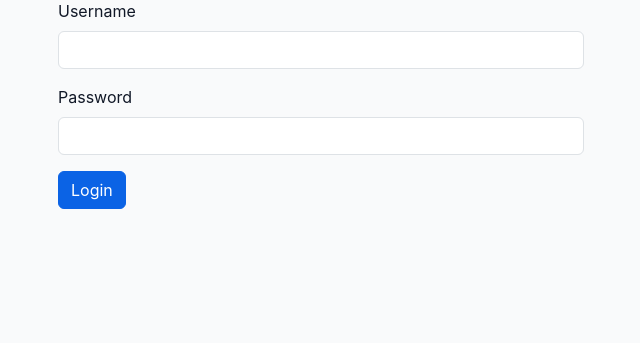
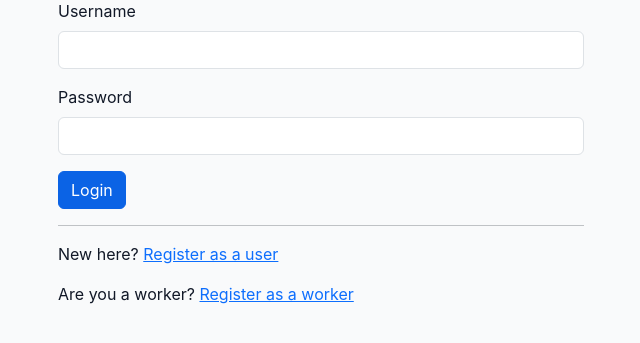
Before and after one commit to jamesgeorge-2002/Waste-management-, a Django app: page /accounts/login/ in a window 1280 px wide. Shown: the part 127-470 px from the top of the page, without its empty margins (319-959 px from the left). Run offline with Django 4.2, Linux system fonts and the light colour scheme.

Commit message:
fixed one

```diff
--- a/templates/accounts/login.html
+++ b/templates/accounts/login.html
@@ -20,6 +20,9 @@
       </div>
       <button class="btn btn-primary">Login</button>
     </form>
+      <hr />
+      <p>New here? <a href="{% url 'accounts:register_user' %}">Register as a user</a></p>
+      <p>Are you a worker? <a href="{% url 'accounts:register_worker' %}">Register as a worker</a></p>
   </div>
 </div>
 {% endblock %}
```
Also changed, not shown: accounts/migrations/0001_initial.py (added), accounts/migrations/__init__.py (added), db.sqlite3, locations/migrations/0001_initial.py (added), locations/migrations/0002_create_default_panchayat.py (added), locations/migrations/__init__.py (added), media/waste_images/Grey_and_Black_Simple_Marketing_LinkedIn_Banner.png (added), waste/migrations/0001_initial.py (added), waste/migrations/__init__.py (added).
